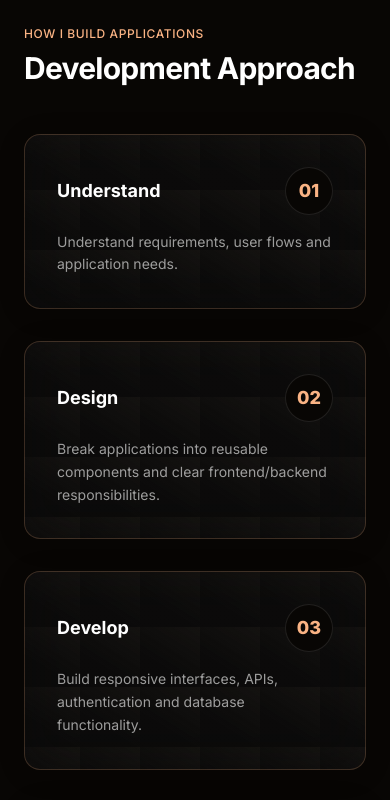
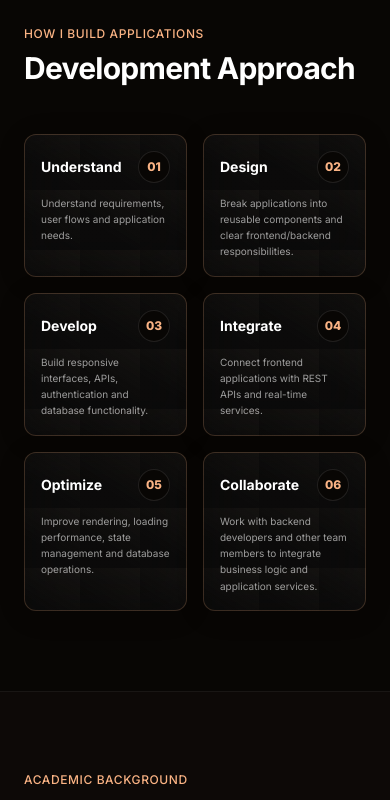
Before and after one commit to vamshivade/vamshivade, a React (Vite) app: page / in a window 390 px wide. Shown: the part 7080-7880 px from the top of the page. Built offline with nearby package versions, Linux system fonts and the light colour scheme.

Commit message:
Update Process section to two cards per row and reduce font sizes on mobile

```diff
--- a/src/components/Process.jsx
+++ b/src/components/Process.jsx
@@ -7,22 +7,22 @@ export default function Process() {
     <Container id="process">
       <SectionHeading title="Development Approach" subtitle="How I Build Applications" />
 
-      <div className="grid md:grid-cols-2 lg:grid-cols-3 gap-8 relative">
+      <div className="grid grid-cols-2 lg:grid-cols-3 gap-4 md:gap-8 relative">
         {/* Connecting line for desktop */}
         <div className="hidden lg:block absolute top-12 left-[16%] right-[16%] h-px bg-white/10 z-0"></div>
 
         {process.map((item, idx) => (
-          <div key={idx} className="relative z-10 flex flex-col p-8 glass-card glass-card-hover rounded-2xl group">
-            <div className="flex items-center justify-between gap-4 mb-4 md:mb-6">
-              <h3 className="text-lg md:text-2xl font-bold text-white group-hover:text-orange-primary transition-colors">
+          <div key={idx} className="relative z-10 flex flex-col p-4 sm:p-5 md:p-8 glass-card glass-card-hover rounded-xl md:rounded-2xl group">
+            <div className="flex items-center justify-between gap-2 md:gap-4 mb-3 md:mb-6">
+              <h3 className="text-sm sm:text-base md:text-2xl font-bold text-white group-hover:text-orange-primary transition-colors">
                 {item.title}
               </h3>
-              <div className="w-12 h-12 md:w-16 md:h-16 shrink-0 rounded-full bg-dark-300 border border-white/10 flex items-center justify-center text-lg md:text-xl font-black text-orange-primary group-hover:scale-110 group-hover:border-orange-primary/30 group-hover:bg-orange-primary/10 transition-all duration-300">
+              <div className="w-8 h-8 sm:w-10 sm:h-10 md:w-16 md:h-16 shrink-0 rounded-full bg-dark-300 border border-white/10 flex items-center justify-center text-xs sm:text-sm md:text-xl font-black text-orange-primary group-hover:scale-110 group-hover:border-orange-primary/30 group-hover:bg-orange-primary/10 transition-all duration-300">
                 {item.step}
               </div>
             </div>
 
-            <p className="text-sm md:text-base text-white/60 leading-relaxed">
+            <p className="text-[10px] sm:text-xs md:text-base text-white/60 leading-relaxed">
               {item.description}
             </p>
           </div>
```
